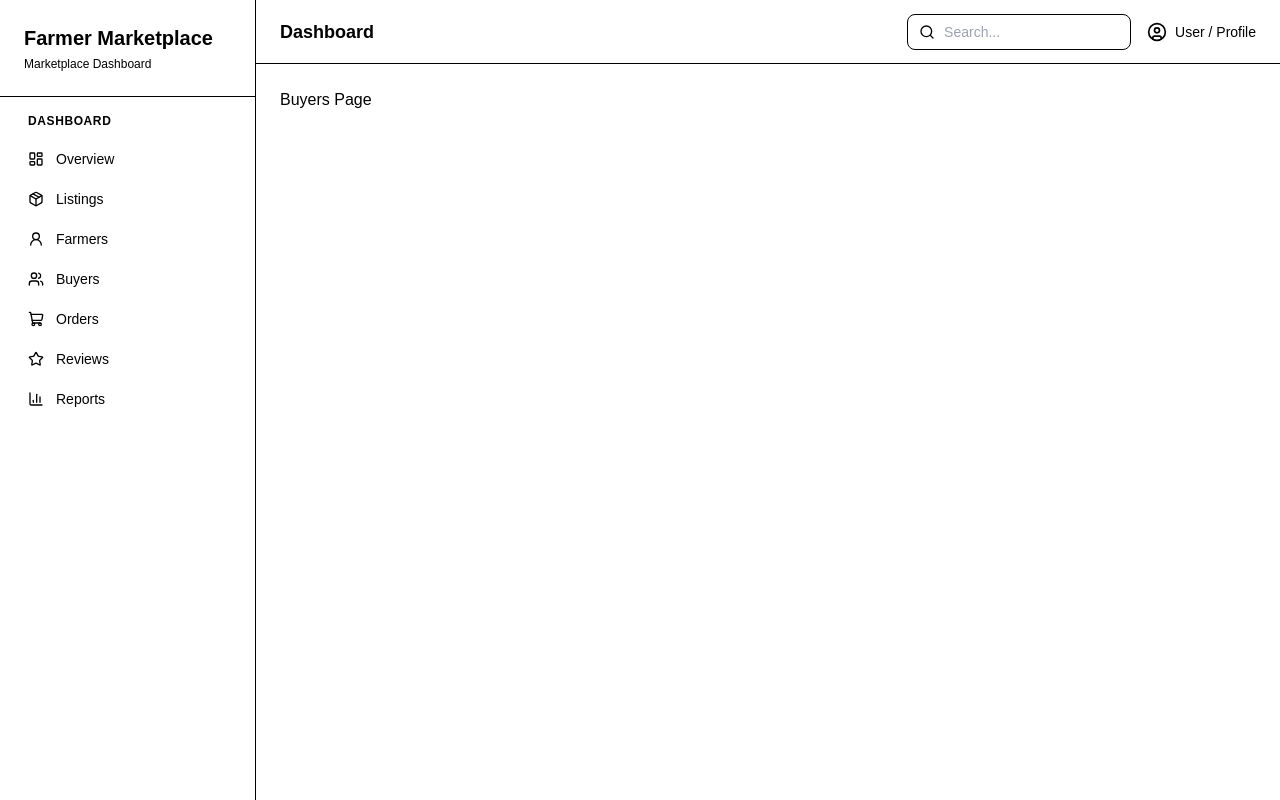
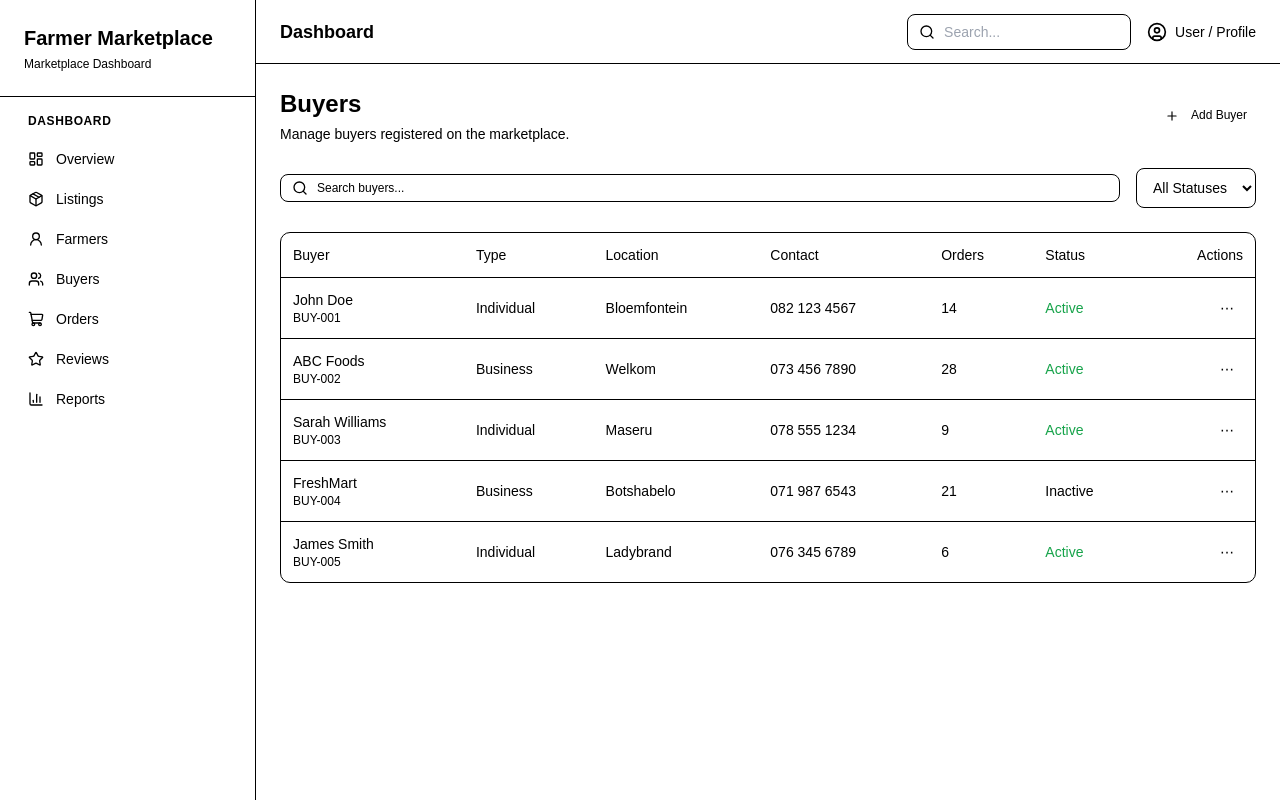
Before and after one commit to Pulse999/farmer-market-dashboard, a Next.js app: page /dashboard/buyers in a window 1280 px wide. Built offline with nearby package versions, Linux system fonts and the light colour scheme.

Commit message:
Implement BuyersPage with search, filter functionality, and add initial buyers data

```diff
--- a/src/app/dashboard/buyers/page.tsx
+++ b/src/app/dashboard/buyers/page.tsx
@@ -1,7 +1,178 @@
-import React from "react";
+"use client";
 
-const Farmers = () => {
-  return <div>Buyers Page</div>;
-};
+import { useMemo, useState } from "react";
+import { Plus, Search } from "lucide-react";
+import { Button } from "@/components/ui/button";
+import { Input } from "@/components/ui/input";
+import { initialBuyers, Buyer } from "@/lib/buyers";
 
-export default Farmers;
+export default function BuyersPage() {
+  const [buyers] = useState<Buyer[]>(initialBuyers);
+  const [search, setSearch] = useState("");
+  const [status, setStatus] = useState<
+    "All" | "Active" | "Inactive"
+  >("All");
+
+  const filteredBuyers = useMemo(() => {
+    const searchValue = search.toLowerCase().trim();
+
+    return buyers.filter((buyer) => {
+      const matchesSearch =
+        buyer.name.toLowerCase().includes(searchValue) ||
+        buyer.type.toLowerCase().includes(searchValue) ||
+        buyer.location.toLowerCase().includes(searchValue) ||
+        buyer.contact.toLowerCase().includes(searchValue);
+
+      const matchesStatus =
+        status === "All" || buyer.status === status;
+
+      return matchesSearch && matchesStatus;
+    });
+  }, [buyers, search, status]);
+
+  return (
+    <div className="space-y-6">
+      {/* Page Header */}
+      <div className="flex items-center justify-between">
+        <div>
+          <h1 className="text-2xl font-bold">Buyers</h1>
+          <p className="mt-1 text-sm text-muted-foreground">
+            Manage buyers registered on the marketplace.
+          </p>
+        </div>
+
+        <Button>
+          <Plus className="mr-2 h-4 w-4" />
+          Add Buyer
+        </Button>
+      </div>
+
+      {/* Search and Filter */}
+      <div className="flex items-center gap-4">
+        <div className="relative flex-1">
+          <Search className="absolute left-3 top-1/2 h-4 w-4 -translate-y-1/2 text-muted-foreground" />
+
+          <Input
+            placeholder="Search buyers..."
+            value={search}
+            onChange={(event) => setSearch(event.target.value)}
+            className="pl-9"
+          />
+        </div>
+
+        <select
+          value={status}
+          onChange={(event) =>
+            setStatus(
+              event.target.value as "All" | "Active" | "Inactive"
+            )
+          }
+          className="h-10 rounded-md border bg-background px-3 text-sm"
+        >
+          <option value="All">All Statuses</option>
+          <option value="Active">Active</option>
+          <option value="Inactive">Inactive</option>
+        </select>
+      </div>
+
+      {/* Buyers Table */}
+      <div className="overflow-hidden rounded-lg border">
+        <table className="w-full text-sm">
+          <thead>
+            <tr className="border-b bg-muted/30">
+              <th className="px-3 py-3 text-left font-medium">
+                Buyer
+              </th>
+
+              <th className="px-3 py-3 text-left font-medium">
+                Type
+              </th>
+
+              <th className="px-3 py-3 text-left font-medium">
+                Location
+              </th>
+
+              <th className="px-3 py-3 text-left font-medium">
+                Contact
+              </th>
+
+              <th className="px-3 py-3 text-left font-medium">
+                Orders
+              </th>
+
+              <th className="px-3 py-3 text-left font-medium">
+                Status
+              </th>
+
+              <th className="px-3 py-3 text-right font-medium">
+                Actions
+              </th>
+            </tr>
+          </thead>
+
+          <tbody>
+            {filteredBuyers.map((buyer) => (
+              <tr
+                key={buyer.id}
+                className="border-b last:border-0"
+              >
+                <td className="px-3 py-3">
+                  <div className="font-medium">
+                    {buyer.name}
+                  </div>
+                  <div className="text-xs text-muted-foreground">
+                    {buyer.id}
+                  </div>
+                </td>
+
+                <td className="px-3 py-3">
+                  {buyer.type}
+                </td>
+
+                <td className="px-3 py-3">
+                  {buyer.location}
+                </td>
+
+                <td className="px-3 py-3">
+                  {buyer.contact}
+                </td>
+
+                <td className="px-3 py-3">
+                  {buyer.orders}
+                </td>
+
+                <td className="px-3 py-3">
+                  <span
+                    className={
+                      buyer.status === "Active"
+                        ? "text-green-600"
+                        : "text-muted-foreground"
+                    }
+                  >
+                    {buyer.status}
+                  </span>
+                </td>
+
+                <td className="px-3 py-3 text-right">
+                  <button
+                    type="button"
+                    className="inline-flex h-8 w-8 items-center justify-center rounded-md hover:bg-muted"
+                    aria-label={`Actions for ${buyer.name}`}
+                  >
+                    ⋯
+                  </button>
+                </td>
+              </tr>
+            ))}
+          </tbody>
+        </table>
+
+        {filteredBuyers.length === 0 && (
+          <div className="py-10 text-center text-sm text-muted-foreground">
+            No buyers found.
+          </div>
+        )}
+      </div>
+    </div>
+  );
+}
--- /dev/null
+++ b/src/lib/buyers.ts
@@ -0,0 +1,57 @@
+export type Buyer = {
+  id: string;
+  name: string;
+  type: "Individual" | "Business";
+  location: string;
+  contact: string;
+  orders: number;
+  status: "Active" | "Inactive";
+};
+
+export const initialBuyers: Buyer[] = [
+  {
+    id: "BUY-001",
+    name: "John Doe",
+    type: "Individual",
+    location: "Bloemfontein",
+    contact: "082 123 4567",
+    orders: 14,
+    status: "Active",
+  },
+  {
+    id: "BUY-002",
+    name: "ABC Foods",
+    type: "Business",
+    location: "Welkom",
+    contact: "073 456 7890",
+    orders: 28,
+    status: "Active",
+  },
+  {
+    id: "BUY-003",
+    name: "Sarah Williams",
+    type: "Individual",
+    location: "Maseru",
+    contact: "078 555 1234",
+    orders: 9,
+    status: "Active",
+  },
+  {
+    id: "BUY-004",
+    name: "FreshMart",
+    type: "Business",
+    location: "Botshabelo",
+    contact: "071 987 6543",
+    orders: 21,
+    status: "Inactive",
+  },
+  {
+    id: "BUY-005",
+    name: "James Smith",
+    type: "Individual",
+    location: "Ladybrand",
+    contact: "076 345 6789",
+    orders: 6,
+    status: "Active",
+  },
+];
```
